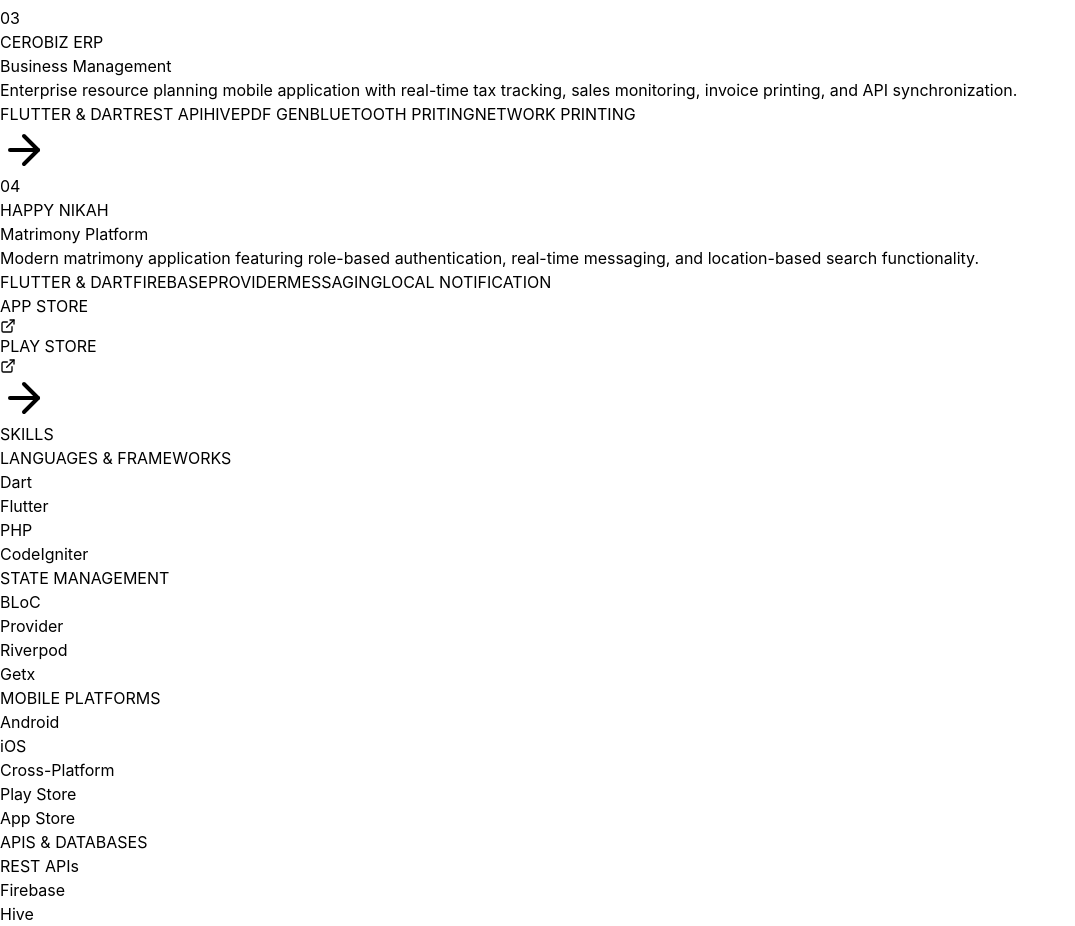
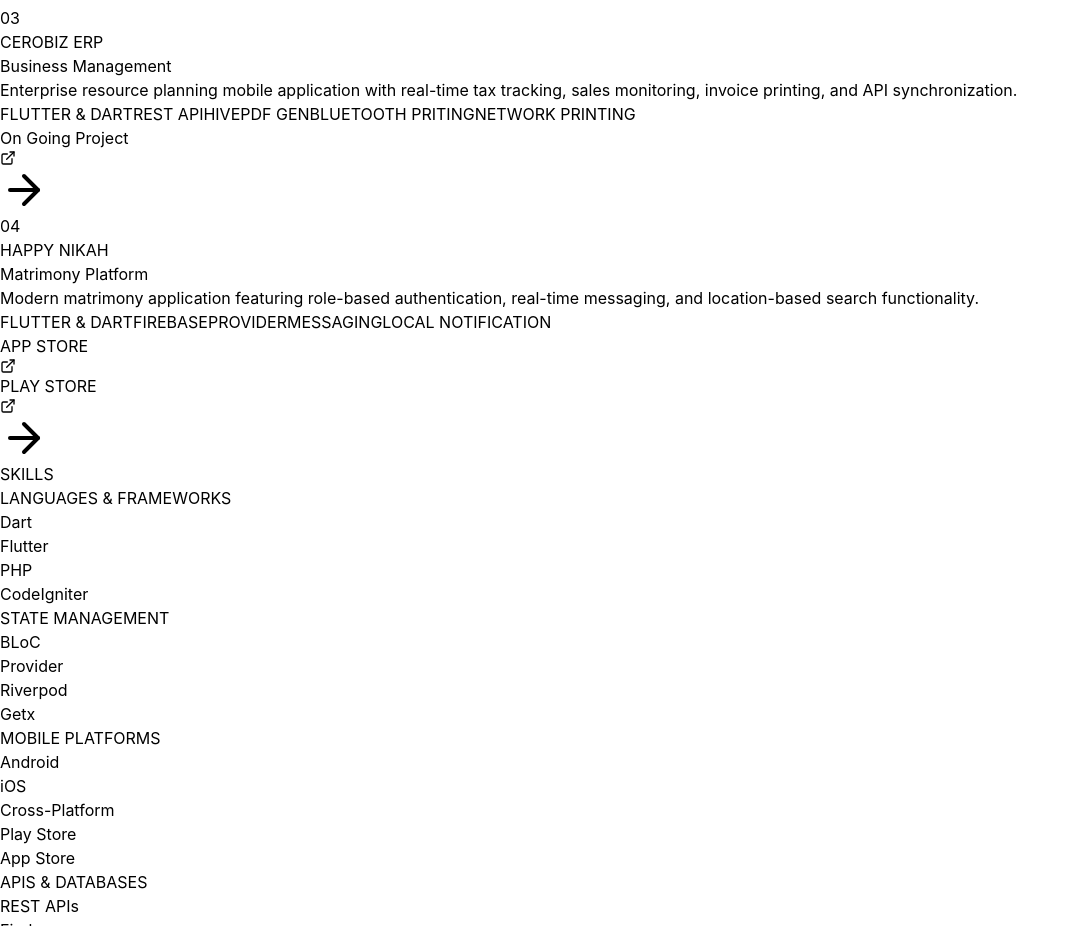
Before and after one commit to MUHAMMEDZAMILC/zamil-portfolio, a React (Vite) app: page / in a window 1280 px wide. Shown: the part 1262-2188 px from the top of the page, without its empty margins (0-1075 px from the left). Built offline with nearby package versions, Linux system fonts and the light colour scheme.

Commit message:
update project section

```diff
--- a/src/components/ProjectsSection.jsx
+++ b/src/components/ProjectsSection.jsx
@@ -39,7 +39,12 @@
         "Enterprise resource planning mobile application with real-time tax tracking, sales monitoring, invoice printing, and API synchronization.",
       tags: ["FLUTTER & DART", "REST API", "HIVE", "PDF GEN", "BLUETOOTH PRITING","NETWORK PRINTING"],
       number: "03",
-      links: [],
+      links: [
+         {
+          type: "On Going Project",
+          url: null
+        },
+      ],
     },
     {
       name: "HAPPY NIKAH",
@@ -117,7 +122,15 @@
 
                     {project.links && project.links.length > 0 && (
                       <div className="flex flex-wrap gap-4">
-                        {project.links.map((link, j) => (
+                        {project.links.map((link, j) => {
+                          const label =
+                            link.type === "ios"
+                              ? "APP STORE"
+                              : link.type === "android"
+                              ? "PLAY STORE"
+                              : link.type;
+
+                          return link.url ? (
                             <a
                               key={j}
                               href={link.url}
@@ -126,16 +139,27 @@
                               className="group/link inline-flex items-center gap-2 px-6 py-3 border border-white hover:bg-white hover:text-black transition-all duration-300"
                             >
                               <span className="text-sm tracking-wider font-medium">
-                              {link.type === "ios"
-                                ? "APP STORE"
-                                : "PLAY STORE"}
+                                {label}
                               </span>
                               <ExternalLink
                                 size={16}
                                 className="group-hover/link:translate-x-1 transition-transform"
                               />
                             </a>
-                        ))}
+                          ) : (
+                            <span
+                              key={j}
+                              role="button"
+                              aria-disabled="true"
+                              className="inline-flex items-center gap-2 px-6 py-3 border border-white text-gray-500 cursor-not-allowed opacity-60"
+                            >
+                              <span className="text-sm tracking-wider font-medium">
+                                {label}
+                              </span>
+                              <ExternalLink size={16} />
+                            </span>
+                          );
+                        })}
                       </div>
                     )}
                   </div>
```
Lines whose indentation alone changed are shown as unchanged.
